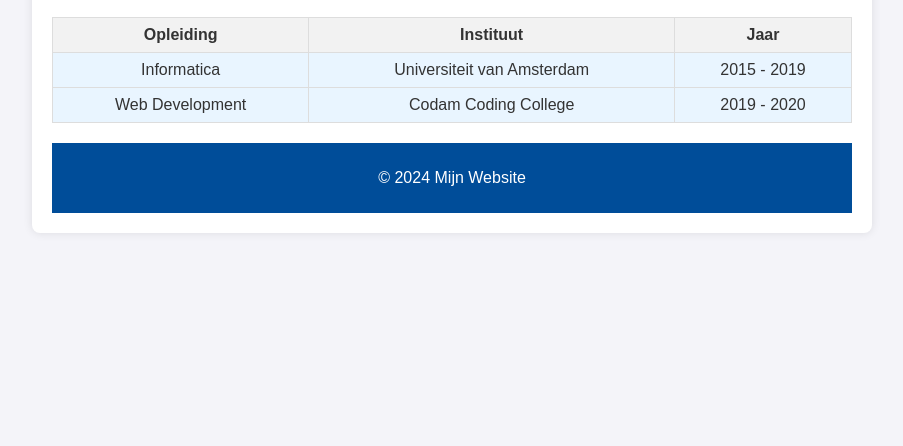
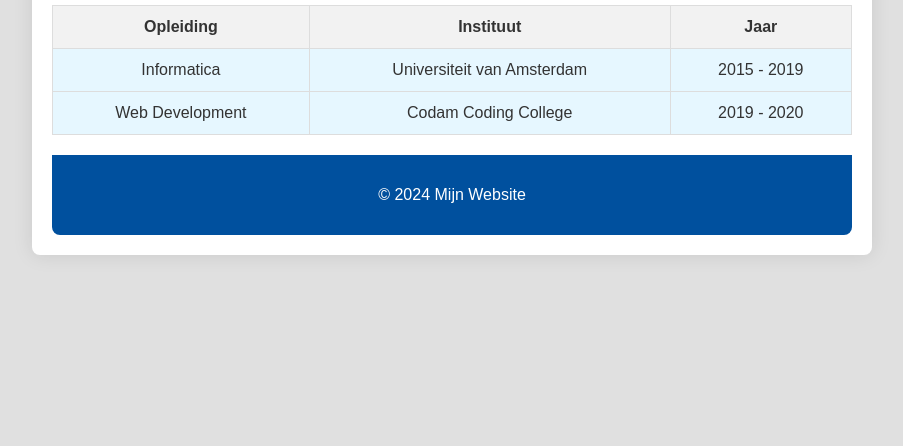
Before and after one commit to TobiasMulderTM/huiswerk_les15, a plain HTML site: page huiswerk_les15/mijncv.html in a window 1280 px wide. Shown: the part 354-800 px from the top of the page, without its empty margins (188-1091 px from the left). Drawn offline with Linux system fonts and the light colour scheme.

Commit message:
Update stijl.css

```diff
--- a/huiswerk_les15/stijl.css
+++ b/huiswerk_les15/stijl.css
@@ -1,6 +1,6 @@
 body {
     font-family: Arial, sans-serif;
-    background-color: #f4f4f9;
+    background-color: #e0e0e0;
     margin: 0;
     padding: 0;
     display: flex;
@@ -10,10 +10,11 @@ body {
 }
 
 header, footer {
-    background-color: #004d99; /* Donkerblauw */
+    background-color: #00509e; /* Helder blauw */
     color: white;
-    padding: 10px 0;
+    padding: 15px 0;
     text-align: center;
+    border-radius: 8px 8px 0 0;
 }
 
 nav a {
@@ -24,17 +25,18 @@ nav a {
 }
 
 nav a:hover {
-    color: #66b3ff; /* Lichter blauw */
+    color: #ffcc00; /* Geel accent */
 }
 
 .container {
     background-color: white;
     padding: 20px;
-    box-shadow: 0 0 10px rgba(0, 0, 0, 0.1);
-    width: 80%;
+    box-shadow: 0 0 20px rgba(0, 0, 0, 0.1);
+    width: 90%;
     max-width: 800px;
     text-align: center;
     border-radius: 8px;
+    margin: 20px;
 }
 
 .container img {
@@ -45,6 +47,7 @@ nav a:hover {
 
 footer {
     margin-top: 20px;
+    border-radius: 0 0 8px 8px;
 }
 
 input, textarea {
@@ -57,7 +60,7 @@ input, textarea {
 }
 
 input[type="submit"] {
-    background-color: #004d99;
+    background-color: #00509e;
     color: white;
     border: none;
     cursor: pointer;
@@ -66,7 +69,7 @@ input[type="submit"] {
 }
 
 input[type="submit"]:hover {
-    background-color: #66b3ff;
+    background-color: #ffcc00;
 }
 
 table {
@@ -77,7 +80,7 @@ table {
 
 th, td {
     border: 1px solid #ddd;
-    padding: 8px;
+    padding: 12px;
 }
 
 th {
@@ -86,6 +89,6 @@ th {
 }
 
 td {
-    background-color: #e9f5ff; /* Lichtblauw */
+    background-color: #e6f7ff; /* Lichtblauw */
     color: #333;
 }
```
